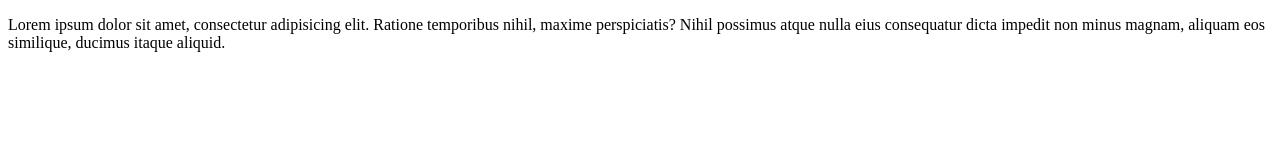
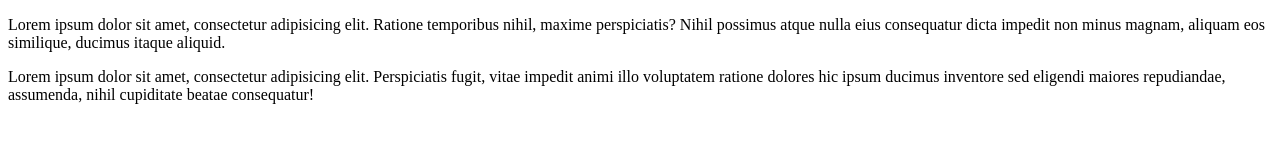
Before and after one commit to dorotiukdmytro/gitjestgit, a plain HTML site: page index.html in a window 1280 px wide. Drawn offline with Linux system fonts and the light colour scheme.

Commit message:
drugi paragraf

```diff
--- a/index.html
+++ b/index.html
@@ -8,6 +8,7 @@
 
 <body>
     <p>Lorem ipsum dolor sit amet, consectetur adipisicing elit. Ratione temporibus nihil, maxime perspiciatis? Nihil possimus atque nulla eius consequatur dicta impedit non minus magnam, aliquam eos similique, ducimus itaque aliquid.</p>
+    <p>Lorem ipsum dolor sit amet, consectetur adipisicing elit. Perspiciatis fugit, vitae impedit animi illo voluptatem ratione dolores hic ipsum ducimus inventore sed eligendi maiores repudiandae, assumenda, nihil cupiditate beatae consequatur!</p>
 </body>
 
 </html>
```
